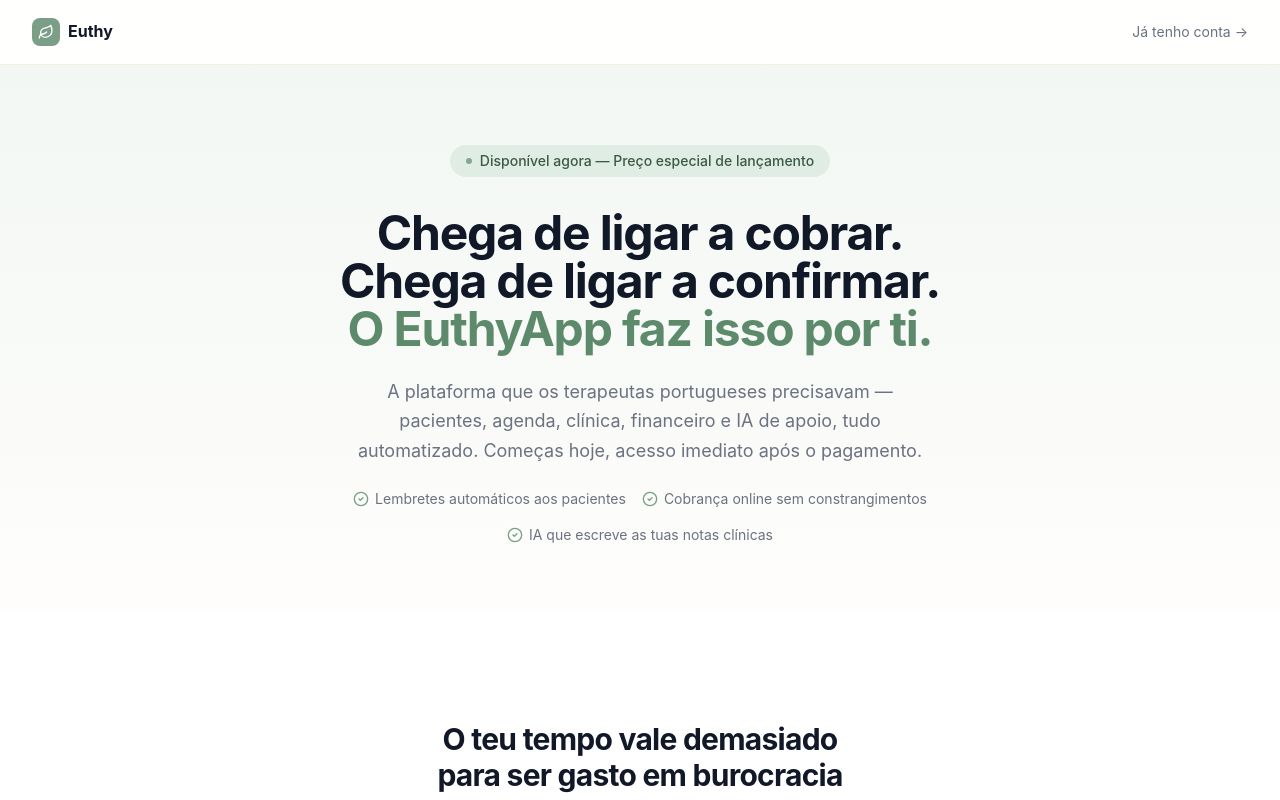
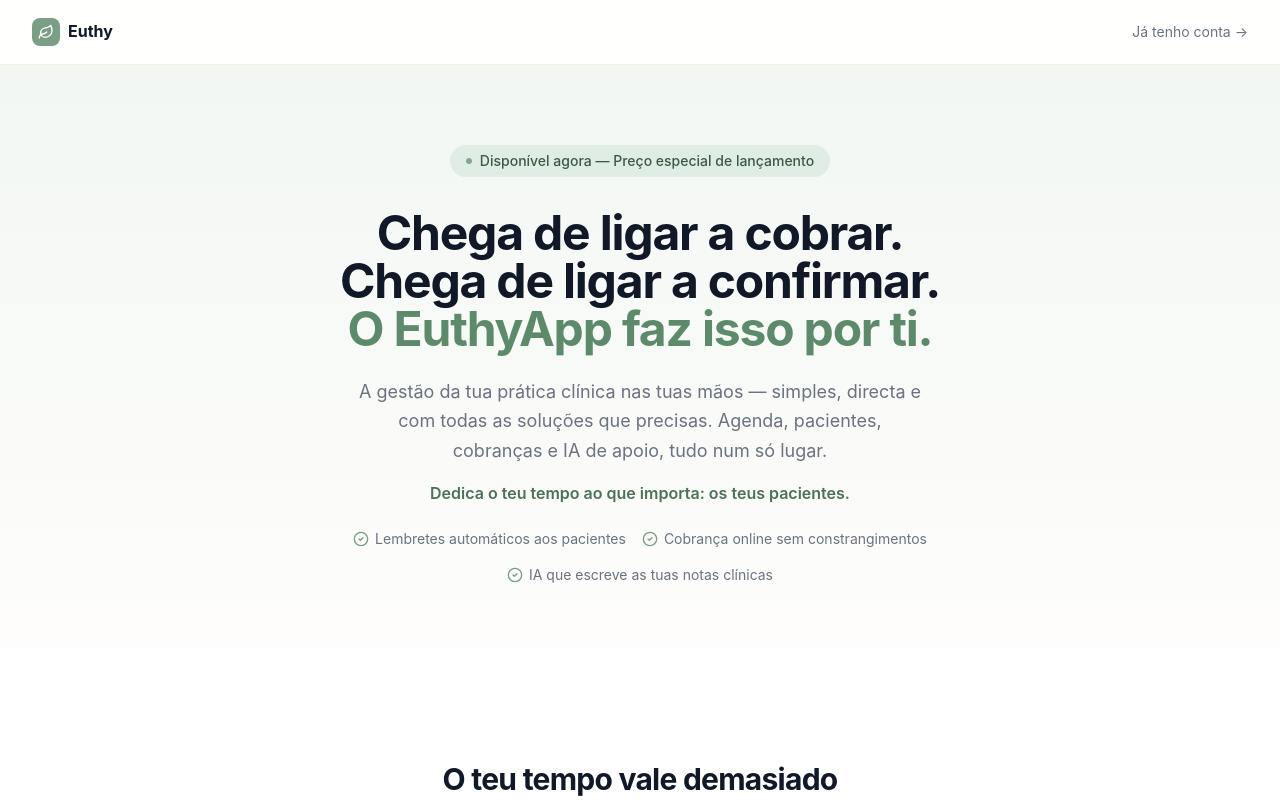
Before and after one commit to elisabeteterapia-sys/euthycare, a Next.js app in the folder frontend/: page /euthy-lancamento in a window 1280 px wide. Shown: the top 800 px of the page. Built offline with nearby package versions, Linux system fonts and the light colour scheme.

Commit message:
feat: global hero copy — management in your hands, remove PT-only ref

```diff
--- a/frontend/app/euthy-lancamento/layout.tsx
+++ b/frontend/app/euthy-lancamento/layout.tsx
@@ -1,9 +1,9 @@
 import type { Metadata } from 'next'
 
 export const metadata: Metadata = {
-  title: 'EuthyApp — Plataforma de Gestão Clínica para Terapeutas',
+  title: 'EuthyApp — A Gestão Clínica nas Tuas Mãos',
   description:
-    'Gerencie pacientes, consultas, registos clínicos e financeiro numa plataforma pensada para terapeutas portugueses. Acesso imediato após pagamento.',
+    'Agenda, pacientes, cobranças e IA de apoio clínico — tudo automatizado. Chega de ligar a cobrar ou a confirmar consultas. Começa hoje, acesso imediato.',
 }
 
 export default function LancamentoLayout({ children }: { children: React.ReactNode }) {
--- a/frontend/app/euthy-lancamento/page.tsx
+++ b/frontend/app/euthy-lancamento/page.tsx
@@ -310,9 +310,13 @@
             <span className="text-sage-500">O EuthyApp faz isso por ti.</span>
           </h1>
 
-          <p className="text-lg text-gray-500 max-w-xl mx-auto mb-6 leading-relaxed">
-            A plataforma que os terapeutas portugueses precisavam — pacientes, agenda, clínica, financeiro e IA de apoio, tudo automatizado.
-            Começas hoje, acesso imediato após o pagamento.
+          <p className="text-lg text-gray-500 max-w-xl mx-auto mb-4 leading-relaxed">
+            A gestão da tua prática clínica nas tuas mãos — simples, directa e com todas as soluções que precisas.
+            Agenda, pacientes, cobranças e IA de apoio, tudo num só lugar.
+          </p>
+
+          <p className="text-base font-semibold text-sage-600 max-w-lg mx-auto mb-6">
+            Dedica o teu tempo ao que importa: os teus pacientes.
           </p>
 
           <div className="flex flex-wrap justify-center gap-4 text-sm text-gray-500">
```
